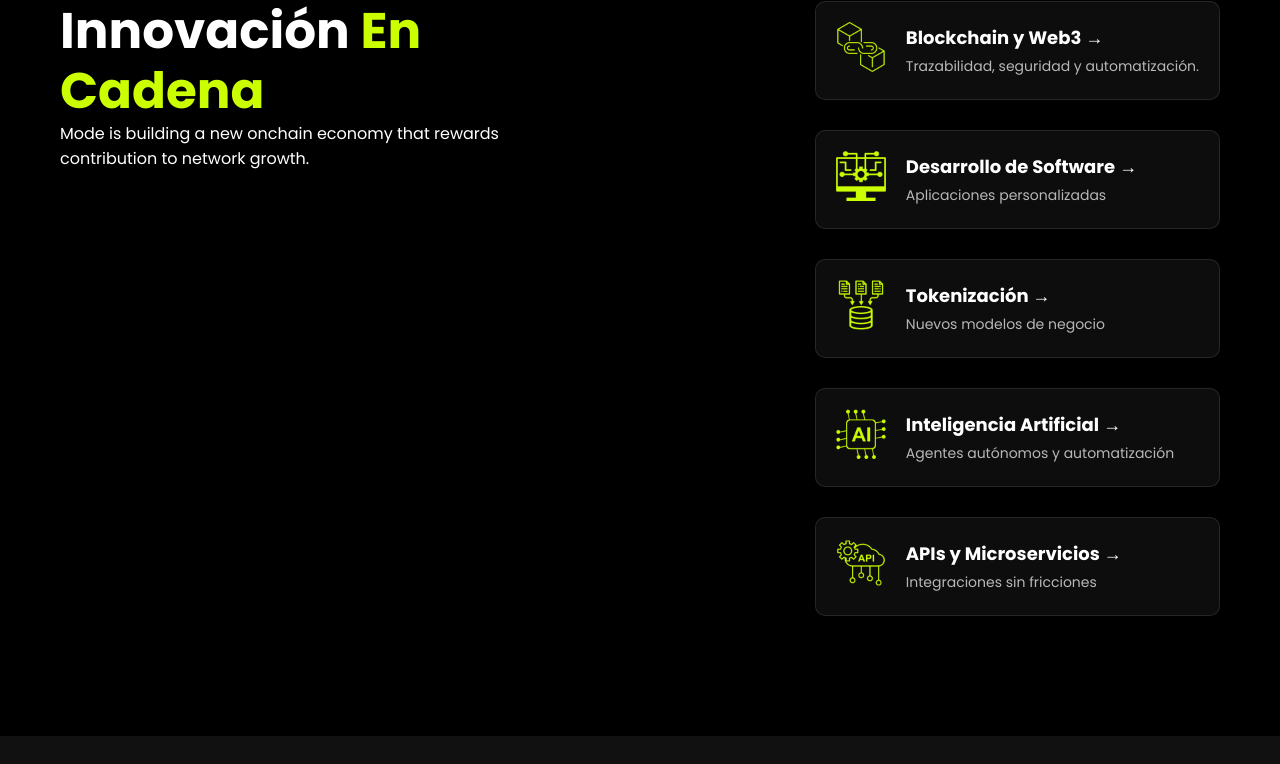
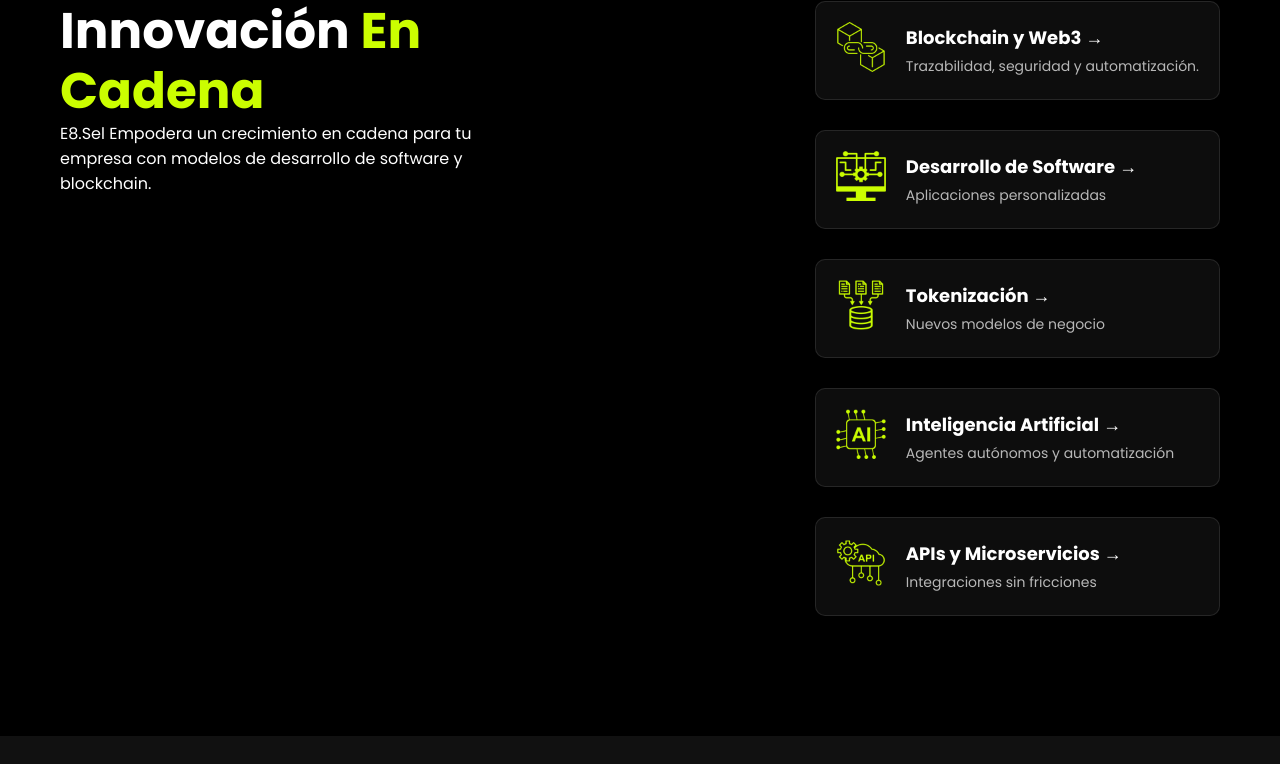
Before and after one commit to gerryalvrz/E8SEL, a plain HTML site: page index.html in a window 1280 px wide. Shown: the part 919-1683 px from the top of the page. Drawn offline with Linux system fonts and the light colour scheme.

Commit message:
Update index.html

```diff
--- a/index.html
+++ b/index.html
@@ -61,7 +61,7 @@
     <!-- Lado Izquierdo: Título y descripción -->
     <div class="onchain-left">
         <h1>Innovación <span class="highlight"> En Cadena</span></h1>
-        <p>Mode is building a new onchain economy that rewards contribution to network growth.</p>
+        <p>E8.Sel Empodera un crecimiento en cadena para tu empresa con modelos de desarrollo de software y blockchain.</p>
     </div>
 
     <!-- Lado Derecho: Contenido con íconos -->
```
